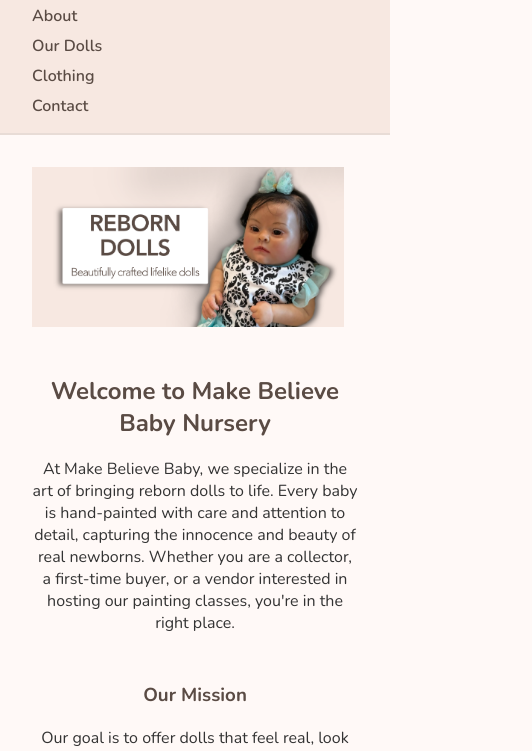
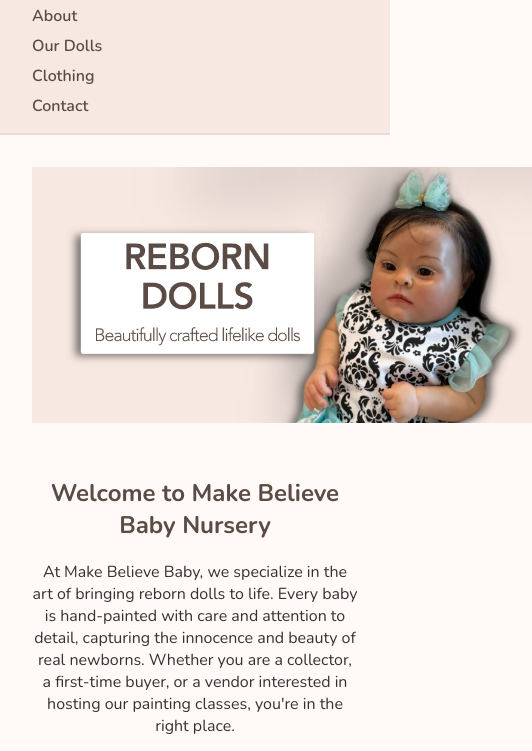
Before and after one commit to nadi-cat/makebelievebabynursery, a plain HTML site: page index.html in a window 390 px wide. Shown: the part 88-839 px from the top of the page, 532 px wide, since content can reach past the window. Drawn offline with nearby package versions, Linux system fonts and the light colour scheme.

Commit message:
layout banner fixed

```diff
--- a/styles.css
+++ b/styles.css
@@ -39,12 +39,15 @@
   }
 
   /* Hero Banner  */
+
   .hero-image {
-    width: 80vw;
-    height: auto;
-    overflow: hidden;
-    display: flex;
-    justify-content: center;
+    text-align: center; /* centers inline or inline-block elements inside */
+  }
+  .hero-image img {
+    width: 500px;
+
+
+
   }
 
 
@@ -236,14 +239,6 @@
 
   @media (max-width: 480px) {
 
-    .hero-image img {
-        width: 80vw;
-        height: auto;
-        overflow: hidden;
-        display: flex;
-        justify-content: center;
-      }
-
 
 
     .lily-image {
@@ -254,3 +249,9 @@
       width: 100%;
     }
   }
+
+  /* Styles for large screens (desktops, large laptops, etc.) */
+@media (min-width: 1024px) {
+
+
+  }
```
